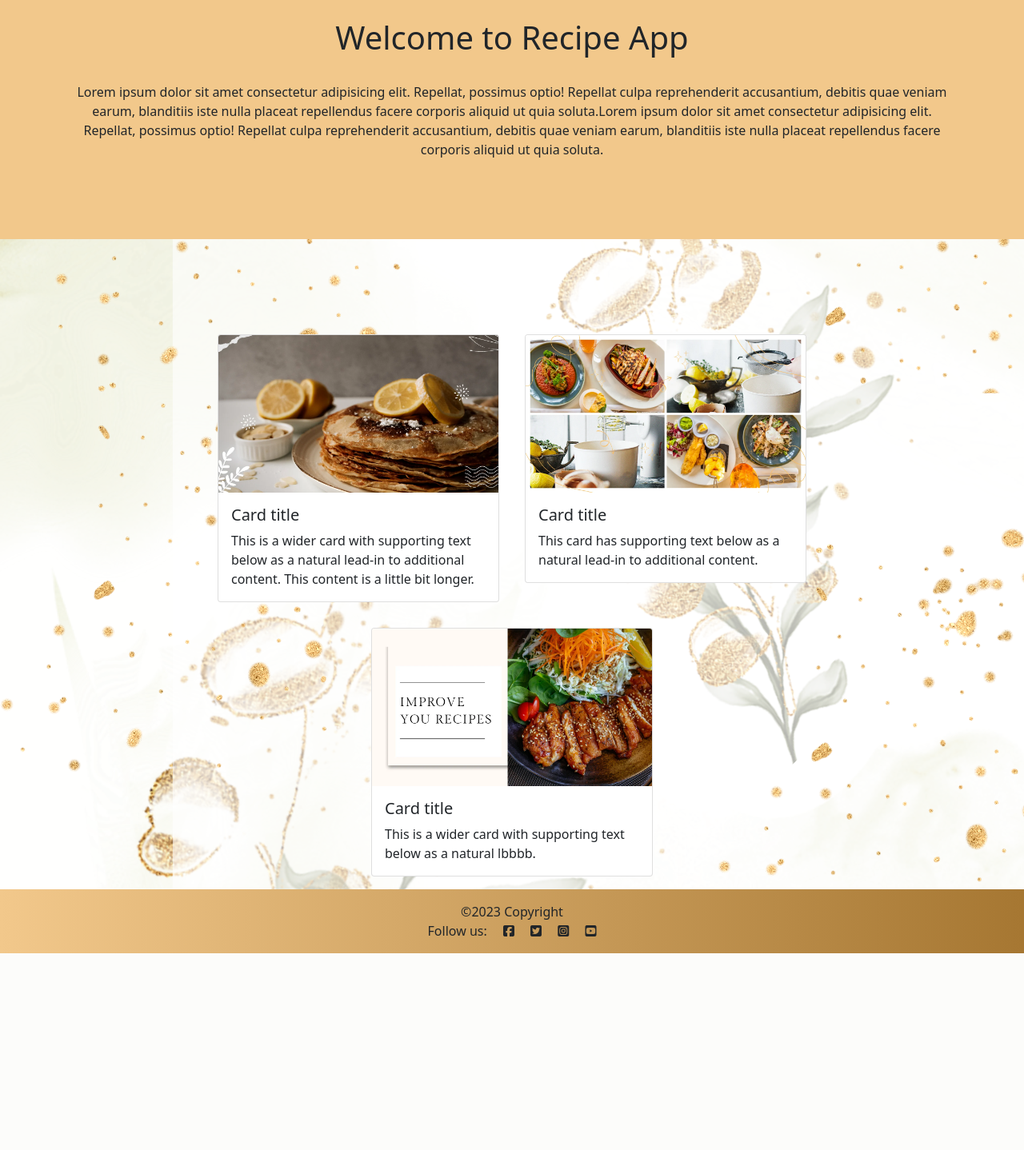
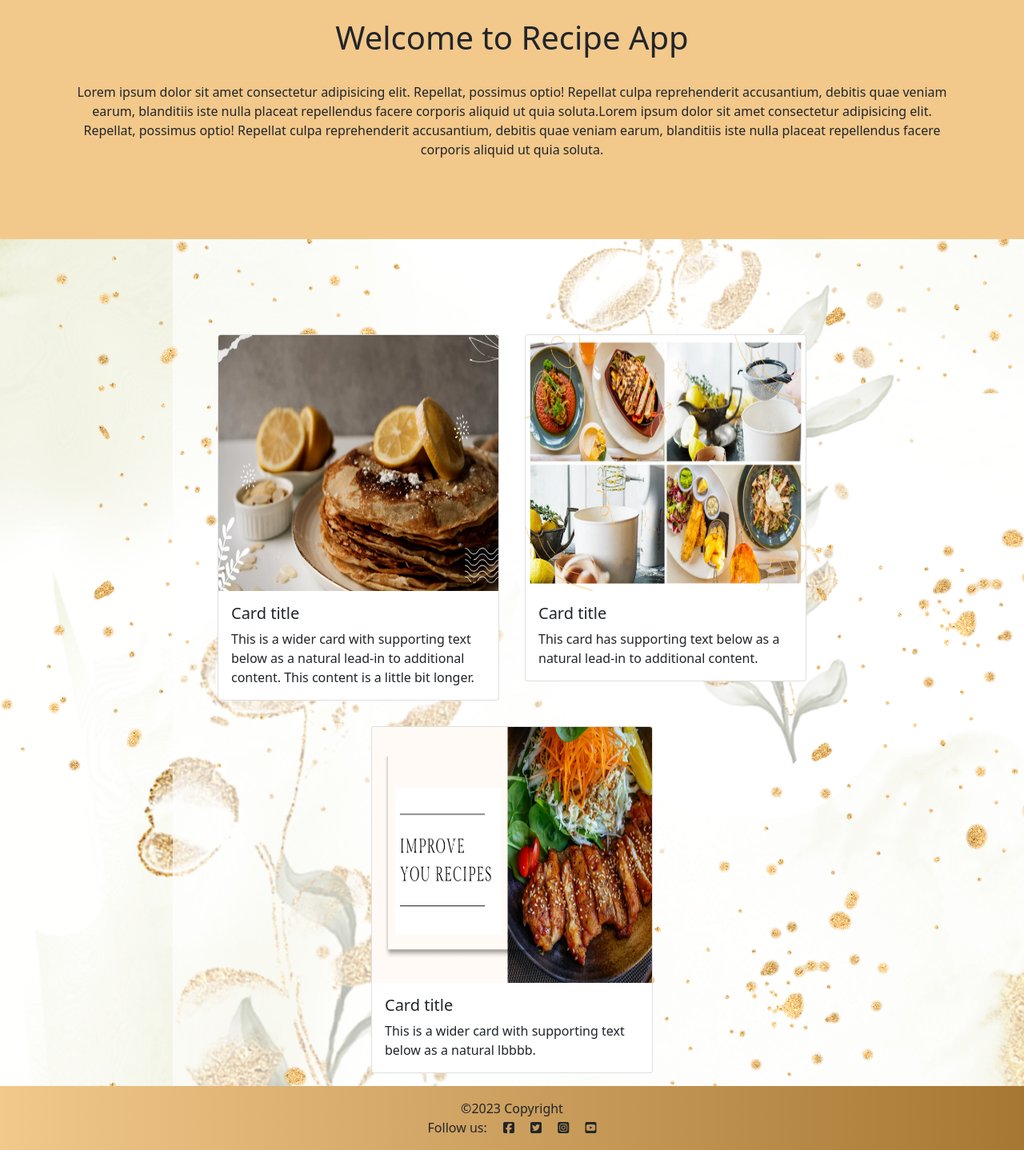
Before and after one commit to Aliona83/project4--test, a Django app: page / in a window 1280 px wide. Shown: the part 159-1597 px from the top of the page at 80% size. Before the commit the page ends 1351 px from the top, so only its background shows below. Run offline with Django 3.2, Linux system fonts and the light colour scheme; parts of the project's set-up code (start-up, migrations or seed data) failed here and were passed over; some libraries are stand-ins or nearby versions.

Commit message:
Change size for images

```diff
--- a/add_recipe/templates/add_recipe/all_recipes.html
+++ b/add_recipe/templates/add_recipe/all_recipes.html
@@ -2,7 +2,7 @@
 
 {% block content %}
 <h1 class="text-center">Recipes</h1>
-<div class="container d-md-flex flex-row flex-wrap">
+<div class="container d-md-flex flex-row flex-wrap justify-content-around">
 
 
     {% for recipe in all_recipes %}
--- a/static/css/style.css
+++ b/static/css/style.css
@@ -15,7 +15,10 @@
 .container{
     margin-top: 8%;
 }
-
+img {
+    width: auto;
+    height: 320px;
+}
 #jumbotron {
     background-color: #f2c88b;
     background-repeat: no-repeat;
```
